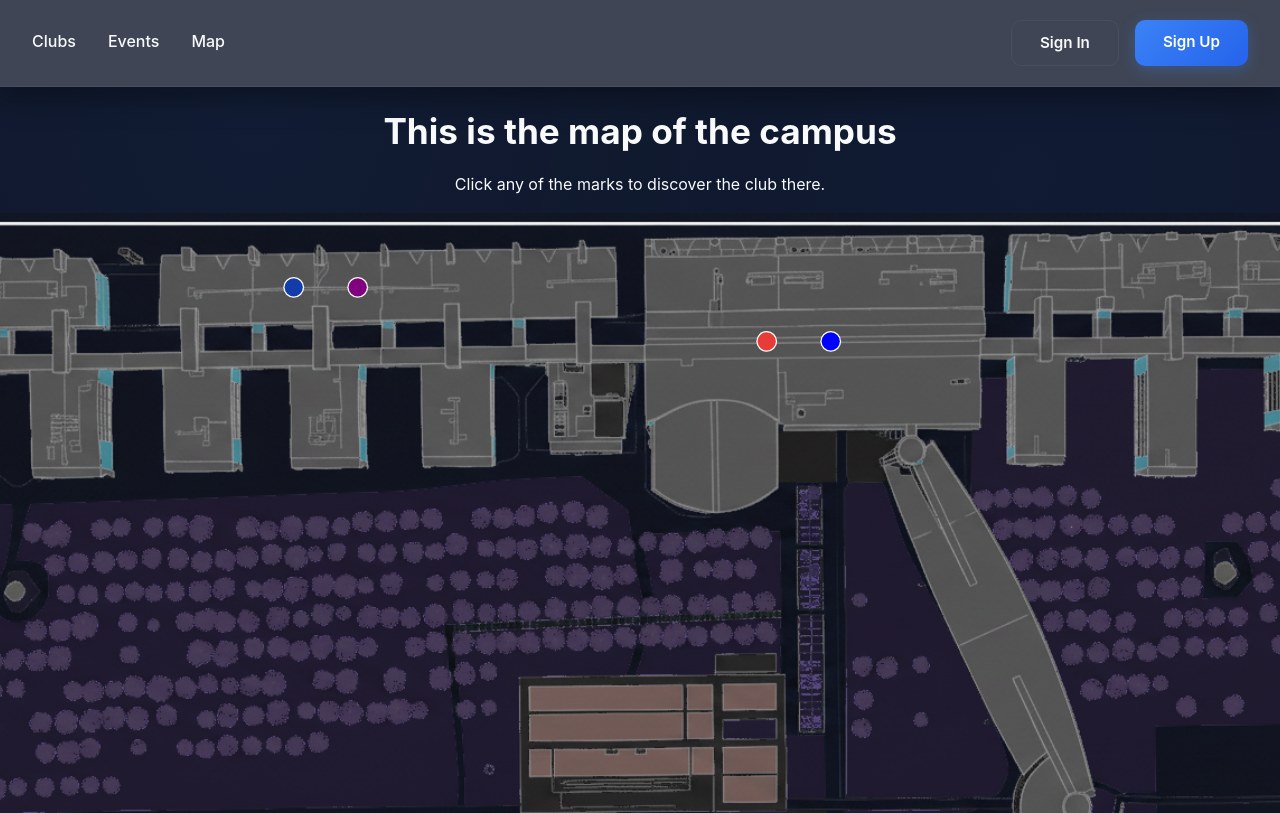
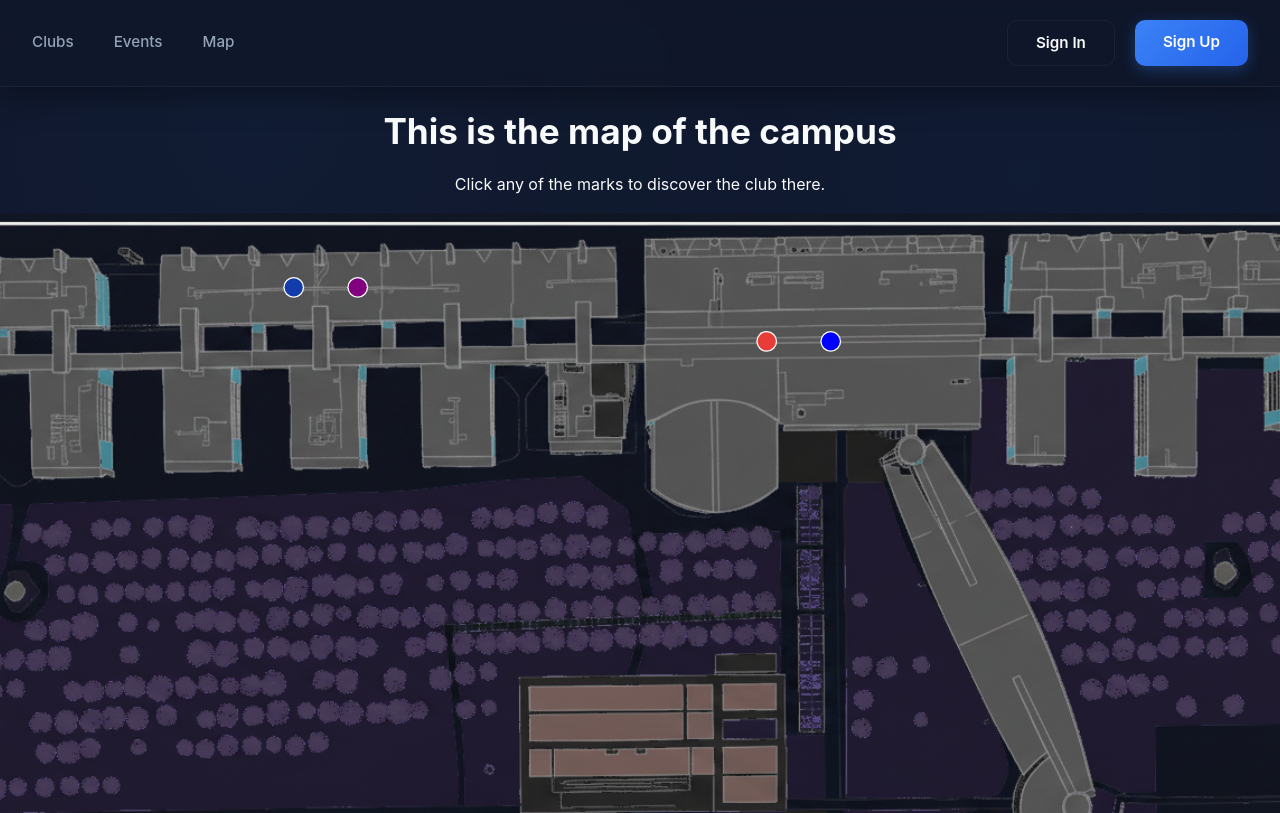
Before and after one commit to semah-soudeni/web-project, a PHP site: page /pages/map.php in a window 1280 px wide. Run offline with PHP 8.4, Linux system fonts and the light colour scheme.

Commit message:
made map page look consistent

```diff
--- a/assets/css/map.css
+++ b/assets/css/map.css
@@ -1,3 +1,5 @@
+@import url('https://fonts.googleapis.com/css2?family=Arimo:ital,wght@0,400..700;1,400..700&display=swap');
+
 * {
     margin: 0;
     padding: 0;
@@ -18,10 +20,14 @@
 }
 
 body {
-    font-family: -apple-system, BlinkMacSystemFont, 'Segoe UI', Roboto, 'Helvetica Neue', Arial, sans-serif;
-    background-color: var(--bg-light);
+    font-family: 'Inter', -apple-system, BlinkMacSystemFont, 'Segoe UI', Roboto, sans-serif;
+    background-color: var(--primary-bg);
     color: var(--text-primary);
     line-height: 1.6;
+    background-image:
+        radial-gradient(circle at 20% 30%, rgba(59, 130, 246, 0.05) 0%, transparent 50%),
+        radial-gradient(circle at 80% 70%, rgba(37, 99, 235, 0.05) 0%, transparent 50%);
+    background-attachment: fixed;
     margin: 0;
     padding: 0;
     overflow: hidden;
@@ -75,47 +81,6 @@ a {
 
 .nav-link:hover {
     color: var(--text-primary);
-}
-
-.nav-link.active {
-    color: var(--accent-color);
-    border-bottom-color: var(--accent-color);
-}
-
-.back-link {
-    text-decoration: none;
-    color: var(--accent-color);
-    font-size: 1rem;
-    font-weight: 500;
-    transition: all 0.2s;
-}
-
-.back-link:hover {
-    color: var(--hover-color);
-    transform: translate(-5px);
-}
-
-.nav-menu {
-    display: flex;
-    gap: 2rem;
-}
-
-.nav-login {
-    display: flex;
-    gap: 1rem;
-}
-
-.nav-link {
-    text-decoration: none;
-    color: var(--secondary-color);
-    font-weight: 500;
-    font-size: 1rem;
-    border-bottom: 2px solid transparent;
-    transition: all 0.2s;
-}
-
-.nav-link:hover {
-    color: var(--accent-color);
 }
 
 .nav-link.active {
```
